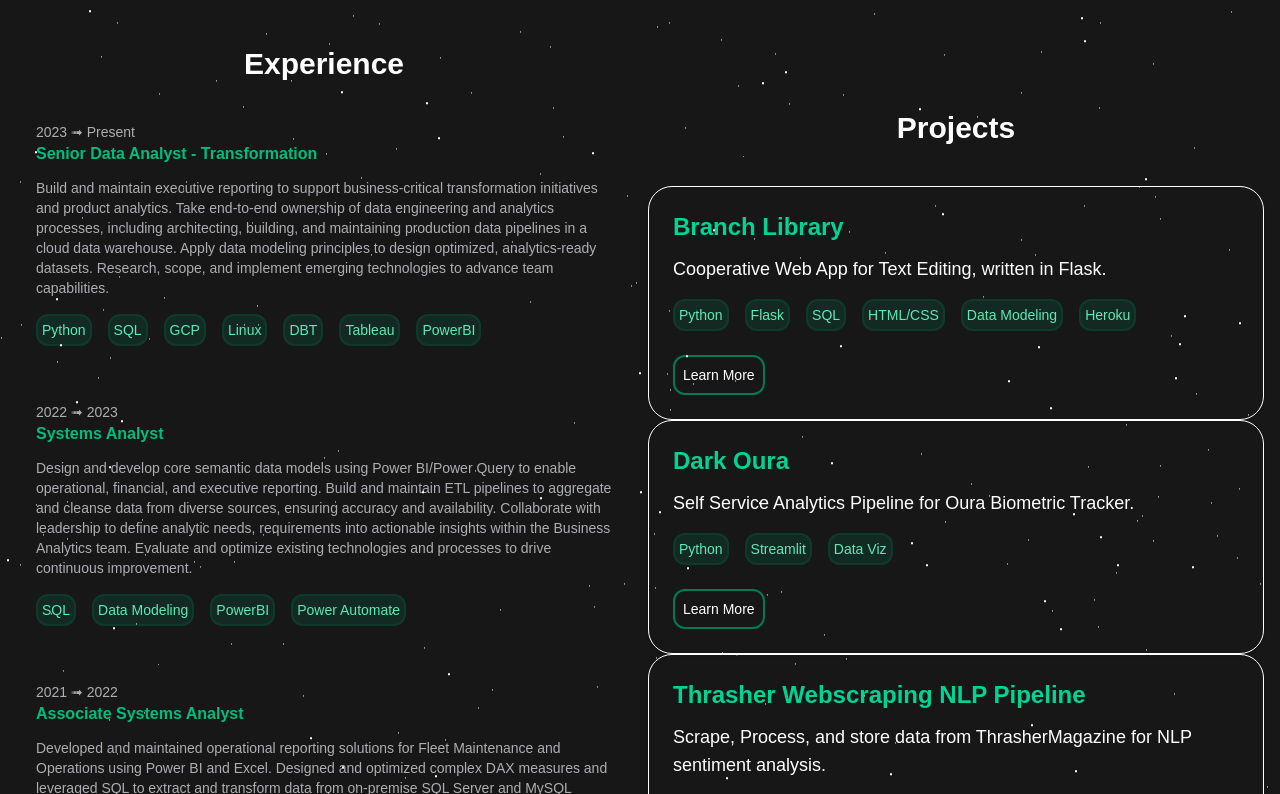
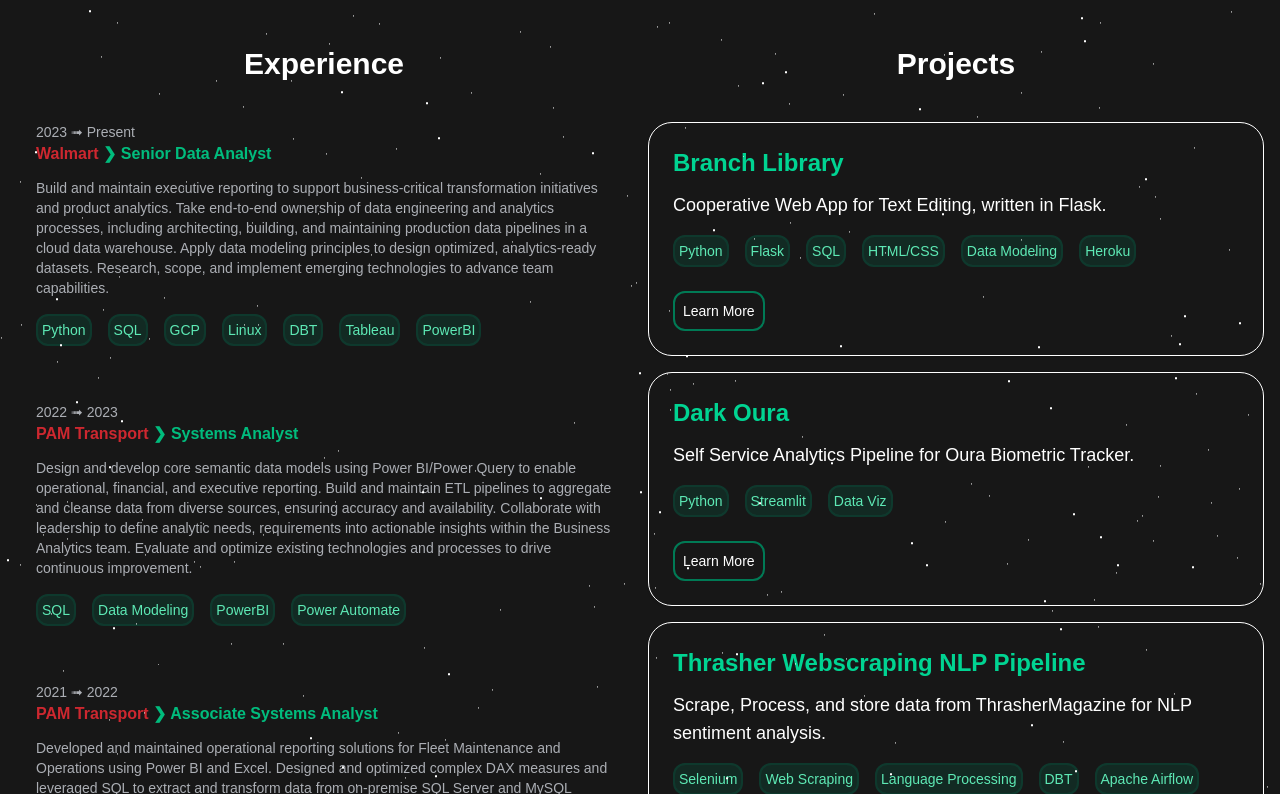
Before and after one commit to dbo-keeganpatton/personal-website-2.0, a Next.js app: page / in a window 1280 px wide. Shown: the part 626-1420 px from the top of the page. Built offline with nearby package versions, Linux system fonts and the light colour scheme.

Commit message:
Update jobs cards

```diff
--- a/components/Job1.tsx
+++ b/components/Job1.tsx
@@ -5,7 +5,10 @@ export default function Job1 () {
             <h1 className="whitespace-nowrap text-sm text-gray-300/80"> 2023 ➟  Present  </h1>
 
             <div className="flex flex-col">
-                <h1 className="text-md font-bold pb-3 lg:pr-5 text-emerald-500"> Senior Data Analyst - Transformation </h1>
+                <h1 className="text-md font-bold pb-3 lg:pr-5 text-emerald-500">
+                    <span className="text-red-500/80"> Walmart  </span>
+                    ❯ Senior Data Analyst
+                </h1>
                 <p className="text-sm  lg:text-md text-gray-300/80">
                     Build and maintain executive reporting to support business-critical transformation initiatives and product analytics.
                     Take end-to-end ownership of data engineering and analytics processes, including architecting, building, and
--- a/components/Job2.tsx
+++ b/components/Job2.tsx
@@ -5,7 +5,10 @@ export default function Job2 () {
             <h1 className="whitespace-nowrap text-sm text-gray-300/80"> 2022 ➟  2023  </h1>
 
             <div className="flex flex-col">
-                <h1 className="text-md font-bold pb-3 lg:pr-5 text-emerald-500"> Systems Analyst  </h1>
+                <h1 className="text-md font-bold pb-3 lg:pr-5 text-emerald-500">
+                    <span className="text-red-500/80"> PAM Transport </span>
+                    ❯ Systems Analyst
+                </h1>
                 <p className="text-sm  lg:text-md text-gray-300/80">
                     Design and develop core semantic data models using Power BI/Power Query to enable operational, financial, and executive reporting.
                     Build and maintain ETL pipelines to aggregate and cleanse data from diverse sources, ensuring accuracy and availability.
--- a/components/Job3.tsx
+++ b/components/Job3.tsx
@@ -4,7 +4,10 @@ export default function Job3 () {
             <h1 className="whitespace-nowrap text-sm text-gray-300/80"> 2021 ➟  2022  </h1>
 
             <div className="flex flex-col">
-                <h1 className="text-md font-bold pb-3 lg:pr-5 text-emerald-500"> Associate Systems Analyst  </h1>
+                <h1 className="text-md font-bold pb-3 lg:pr-5 text-emerald-500">
+                   <span className="text-red-500/80"> PAM Transport  </span>
+                   ❯ Associate Systems Analyst
+                </h1>
                 <p className="text-sm  lg:text-md text-gray-300/80">
                     Developed and maintained operational reporting solutions for Fleet Maintenance and Operations using Power BI and Excel.
                     Designed and optimized complex DAX measures and leveraged SQL to extract and transform data from on-premise SQL Server
--- a/components/Projects.tsx
+++ b/components/Projects.tsx
@@ -7,11 +7,11 @@ export default function Projects() {
 
     return (
 
-        <section className="py-16">
+        <section className="py-16 p-5 lg:p-0">
 
-            <h2 className="text-3xl font-semibold text-center mb-10 ">Projects</h2>
+            <h2 className="text-3xl font-semibold text-center mb-10">Projects</h2>
 
-            <div className="flex flex-col">
+            <div className="flex flex-col gap-4">
 
                 {/* Begin Project List */}
                 <Project1 />
```
